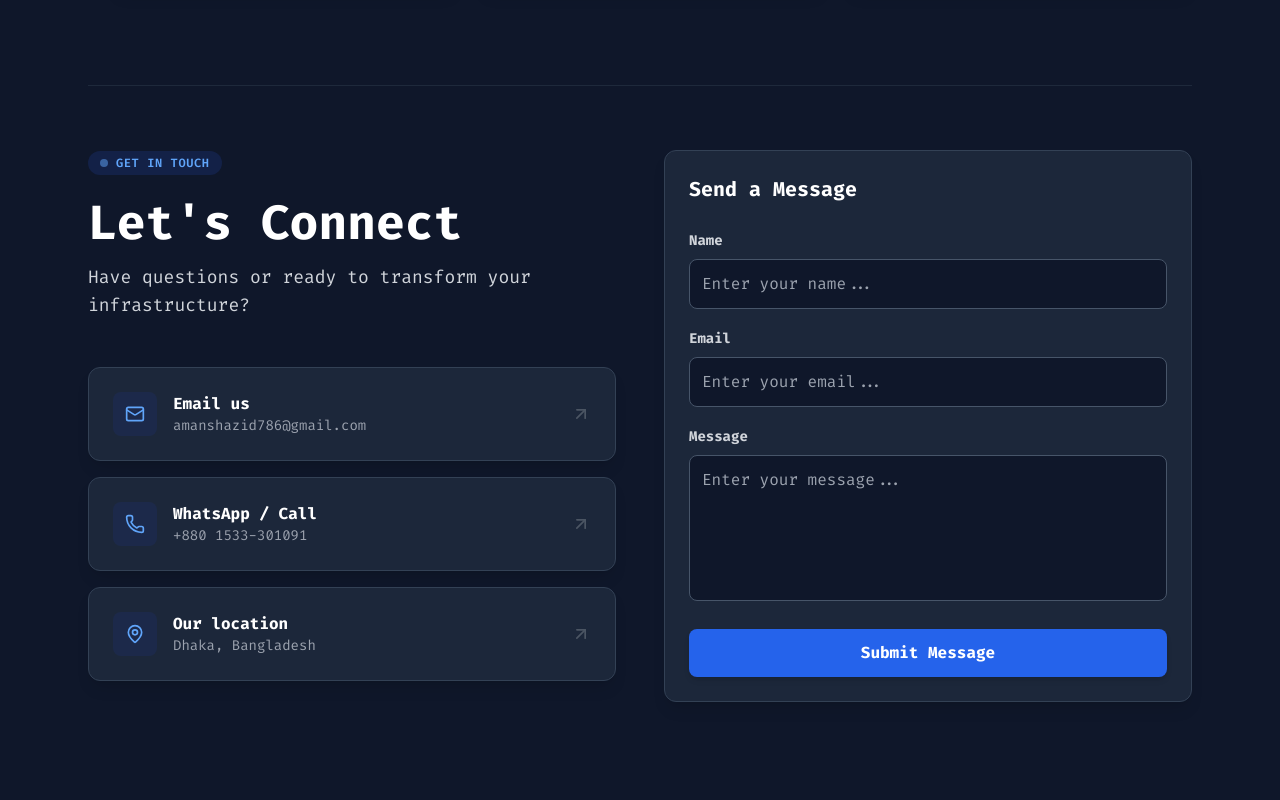
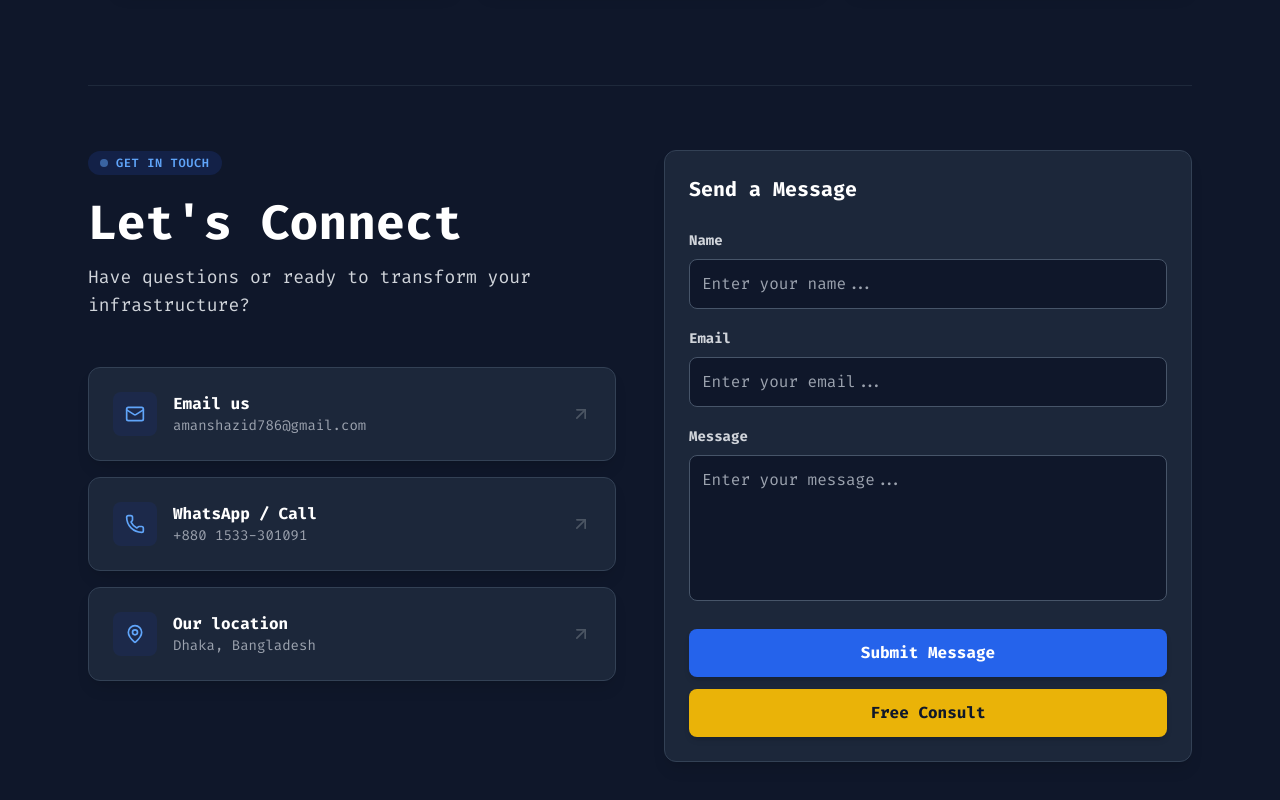
Before and after one commit to 7Sajid/MYPORTFOLIO, a React (Vite) app: page / in a window 1280 px wide. Shown: the part 8054-8854 px from the top of the page. Built offline with nearby package versions, Linux system fonts and the light colour scheme.

Commit message:
UI: Add Free Consult button to Contact section

```diff
--- a/src/components/Contact.tsx
+++ b/src/components/Contact.tsx
@@ -1,4 +1,5 @@
 import { Mail, Phone, MapPin, ArrowUpRight } from 'lucide-react';
+import { Link } from 'react-router-dom';
 
 export default function Contact() {
   return (
@@ -94,12 +95,21 @@ export default function Contact() {
               ></textarea>
             </div>
 
-            <button
-              type="button"
-              className="w-full mt-2 py-3 bg-blue-600 hover:bg-blue-700 text-white font-bold rounded-lg shadow-md hover:shadow-lg transition-all"
-            >
-              Submit Message
-            </button>
+            <div className="flex flex-col gap-3 mt-2">
+              <button
+                type="button"
+                className="w-full py-3 bg-blue-600 hover:bg-blue-700 text-white font-bold rounded-lg shadow-md hover:shadow-lg transition-all"
+              >
+                Submit Message
+              </button>
+
+              <Link
+                to="/consultation"
+                className="w-full py-3 bg-yellow-500 hover:bg-yellow-600 text-slate-900 font-bold rounded-lg shadow-md hover:shadow-lg transition-all text-center"
+              >
+                Free Consult
+              </Link>
+            </div>
           </form>
         </div>
       </div>
```
